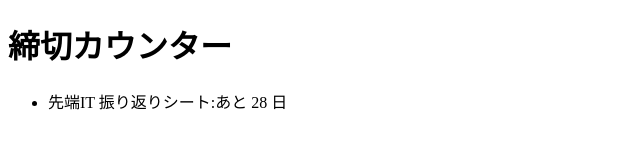
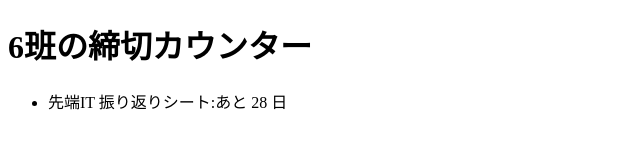
Before and after one commit to neec-sentan-it-2026/team06-deadline, a website: page public/index.html in a window 1280 px wide. Shown: the whole page, without its empty margins (0-640 px from the left). Drawn offline with Linux system fonts and the light colour scheme.

Commit message:
Issue#1の対応

```diff
--- a/public/index.html
+++ b/public/index.html
@@ -3,10 +3,10 @@
 <html lang="ja">
 <head>
   <meta charset="UTF-8">
-  <title>6班の締切カウンター</title>
+  <title>締切カウンター</title>
 </head>
 <body>
-  <h1>締切カウンター</h1>
+  <h1>6班の締切カウンター</h1>
   <ul id="list"></ul>
   <script type="module">
     import { daysUntil } from './deadline.js';
```
